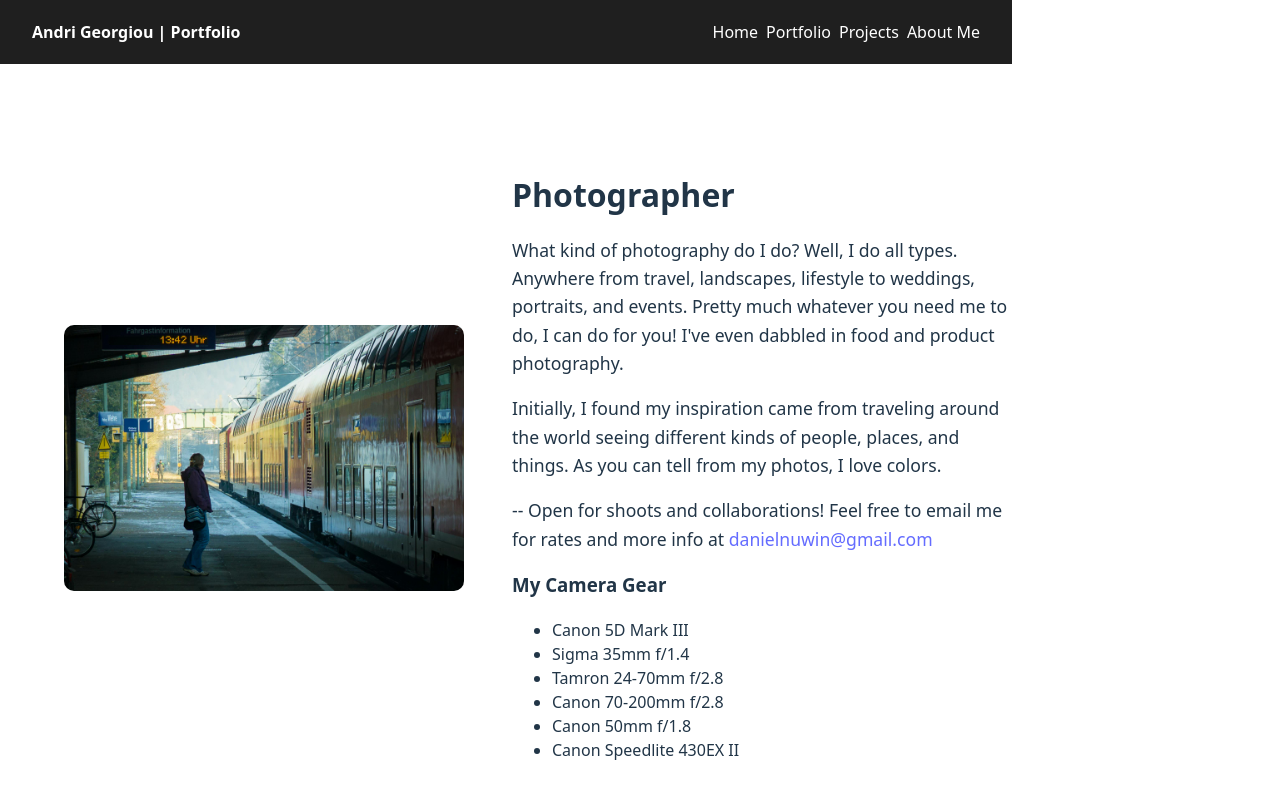
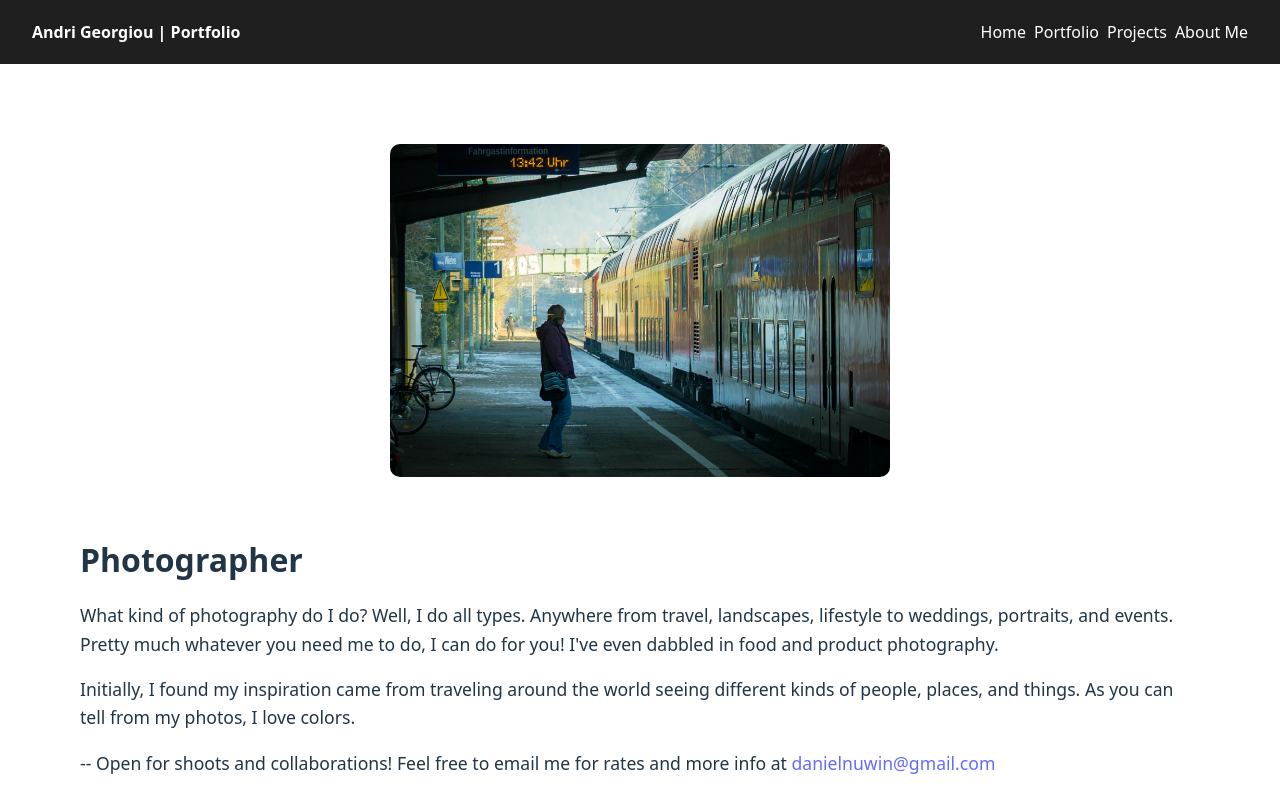
Before and after one commit to VictorySpecificationII/flowersbythebed-photography, a React (Vite) app: page /about in a window 1280 px wide. Shown: the top 800 px of the page. Built offline with nearby package versions, Linux system fonts and the light colour scheme.

Commit message:
now takes up all of the page, need to fix layout

```diff
--- a/src/modules/AboutMe.jsx
+++ b/src/modules/AboutMe.jsx
@@ -1,5 +1,5 @@
 import "./submodules/AboutMe/AboutMe.css";
-import photographerImg from "../images/Home/Home3.jpeg"; // replace with your image paths
+import photographerImg from "../images/Home/Home3.jpeg";
 import creatorImg from "../images/Home/Home.jpeg";
 import artistImg from "../images/Home/Home2.jpeg";
 
@@ -23,7 +23,6 @@ export default function AboutMe() {
           <p>
             -- Open for shoots and collaborations! Feel free to email me for rates and more info at <a href="mailto:danielnuwin@gmail.com">danielnuwin@gmail.com</a>
           </p>
-
           <h3>My Camera Gear</h3>
           <ul>
             <li>Canon 5D Mark III</li>
--- a/src/modules/submodules/AboutMe/AboutMe.css
+++ b/src/modules/submodules/AboutMe/AboutMe.css
@@ -1,33 +1,48 @@
+/* Container for all sections */
 .aboutme-container {
   width: 100%;
   display: flex;
   flex-direction: column;
   gap: 5rem; /* space between sections */
-  padding: 5rem 2rem; /* top/bottom + horizontal padding */
+  padding: 2rem 0; /* vertical padding */
+  box-sizing: border-box;
 }
 
+/* Each section: flex layout, full width */
 .aboutme-section {
   display: flex;
   align-items: center;
-  justify-content: center;
-  gap: 3rem; /* space between image and text */
-  flex-wrap: wrap; /* allow stacking on mobile */
+  justify-content: space-between;
+  flex-wrap: wrap;
+  width: 100%;
+  padding: 2rem 5%;
+  box-sizing: border-box;
 }
 
 .aboutme-section.reverse {
-  flex-direction: row-reverse; /* flip image/text for alternate sections */
+  flex-direction: row-reverse;
+}
+
+/* Image column */
+.aboutme-image {
+  flex: 1 1 50%; /* roughly half the section */
+  display: flex;
+  justify-content: center;
+  padding: 1rem;
 }
 
 .aboutme-image img {
-  width: 400px;       /* or adjust */
-  max-width: 100%;
+  width: 100%;
+  max-width: 500px; /* optional: prevent huge images */
   height: auto;
   border-radius: 10px;
   object-fit: cover;
 }
 
+/* Text column */
 .aboutme-text {
-  max-width: 500px;
+  flex: 1 1 50%;
+  padding: 1rem;
 }
 
 .aboutme-text h2 {
@@ -35,21 +50,44 @@
   margin-bottom: 1rem;
 }
 
+.aboutme-text h3 {
+  font-size: 1.5rem;
+  margin-top: 1.5rem;
+  margin-bottom: 0.5rem;
+}
+
 .aboutme-text p {
   font-size: 1.1rem;
   line-height: 1.6;
+  margin-bottom: 1rem;
 }
 
-/* Responsive */
+.aboutme-text ul {
+  margin: 0;
+  padding-left: 1.5rem;
+  list-style-type: disc;
+}
+
+.aboutme-text ul li {
+  margin-bottom: 0.5rem;
+}
+
+/* Responsive: stack sections vertically on small screens */
 @media (max-width: 768px) {
   .aboutme-section {
     flex-direction: column !important;
     text-align: center;
     gap: 2rem;
+    padding: 2rem;
+  }
+
+  .aboutme-image,
+  .aboutme-text {
+    flex: 1 1 100%;
+    max-width: 100%;
   }
 
   .aboutme-image img {
-    width: 100%;
-    max-width: 300px;
+    max-width: 100%;
   }
 }
```
Lines whose indentation alone changed are shown as unchanged.
